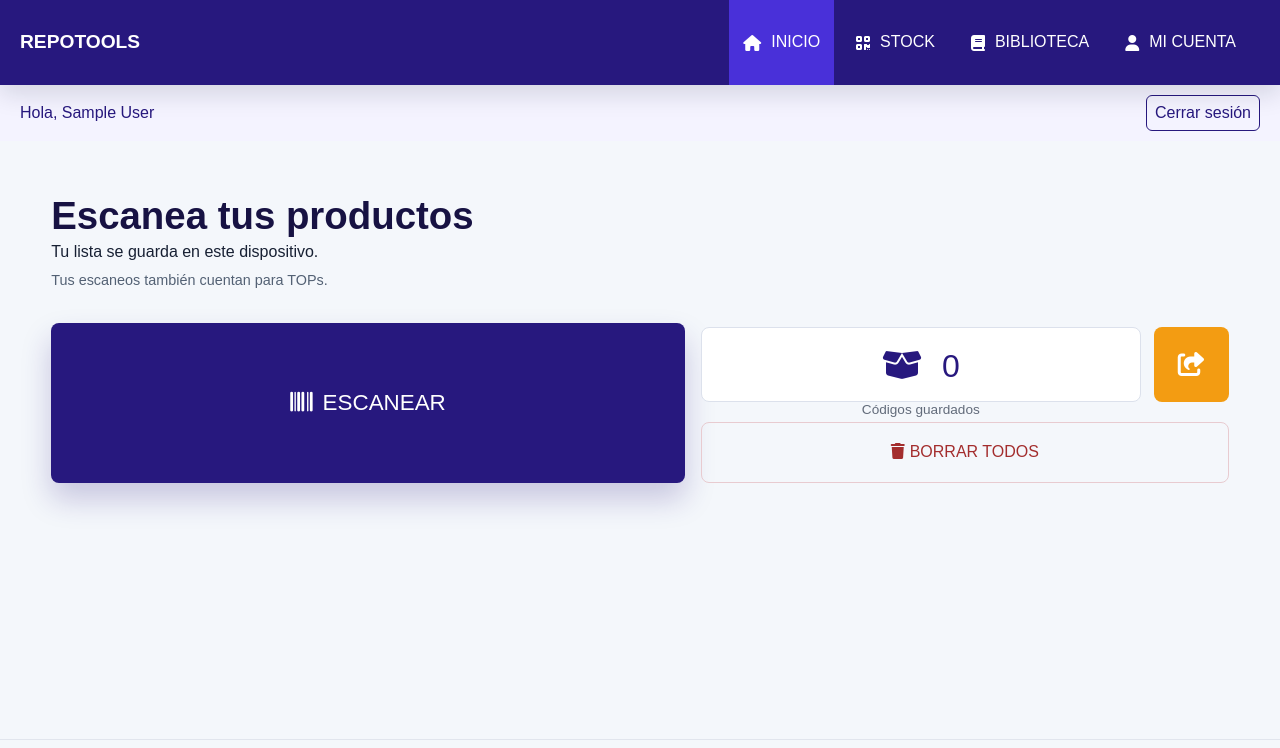
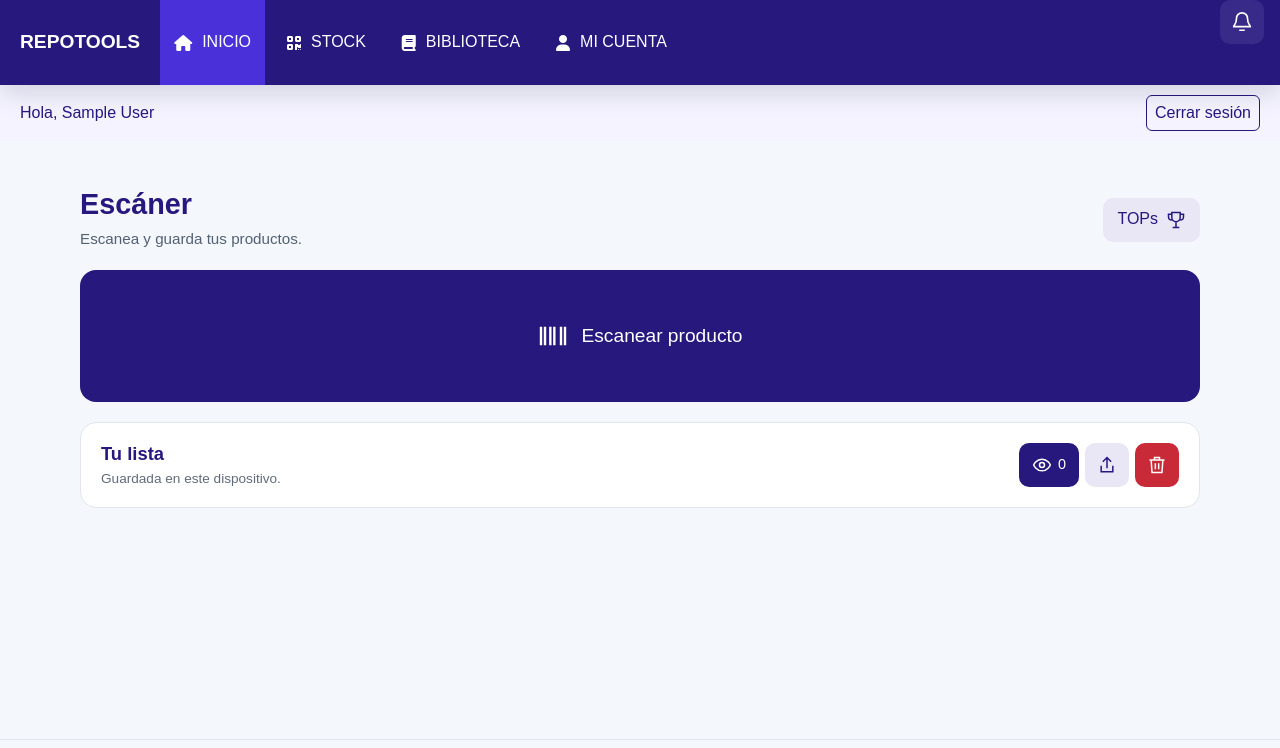
Before and after one commit to totyr77-droid/repotools2, a PHP site: page / in a window 1280 px wide. Shown: the top 748 px of the page. Run offline with PHP 8.4, Linux system fonts and the light colour scheme; the visitor is signed in with stand-in values (Sample User, id 1); data that the repository does not hold is empty; some libraries are stand-ins or nearby versions; some web fonts are replaced.

Commit message:
Refresh home design and add private report notifications

```diff
--- /dev/null
+++ b/css/home.css
@@ -0,0 +1,24 @@
+.home-page .contenedor-main { display: flex; flex-direction: column; gap: 20px; width: 100%; max-width: 1120px; margin: 0 auto; align-items: stretch; }
+.home-page .app-resumen { display: flex; flex-wrap: wrap; align-items: center; justify-content: space-between; gap: 12px; margin: 0; padding: 0; text-align: left; }
+.home-page .app-resumen h1 { font-size: 1.8rem; margin: 0; color: #27187e; }
+.home-page .app-resumen p { margin: 8px 0 0; color: #536174; font-size: .95rem; line-height: 1.4; }
+.home-tops { display: inline-flex; align-items: center; gap: 8px; min-height: 44px; padding: 10px 14px; border-radius: 10px; background: #e9e6f5; color: #27187e; text-decoration: none; }
+.home-tops svg { width: 20px; height: 20px; }
+.home-page #scanStatsStatus:empty { display: none; }
+.home-page #scanStatsStatus { width: 100%; color: #a32d2d; }
+.home-page #boton { display: flex; align-items: center; justify-content: center; gap: 12px; width: 100%; min-height: 132px; height: auto; margin: 0; padding: 24px; border-radius: 16px; background: #27187e; color: white; font-size: 1.2rem; box-shadow: none; }
+.home-page #boton svg { width: 32px; height: 32px; }
+.home-list { padding: 20px; background: white; border: 1px solid #e1e5ed; border-radius: 16px; }
+.home-list-heading { display: flex; justify-content: space-between; align-items: center; gap: 12px; }
+.home-list-heading > div:first-child { flex: 1; min-width: 0; }
+.home-list-heading h2 { font-size: 1.15rem; color: #27187e; }
+.home-list-heading p { margin-top: 6px; font-size: .85rem; color: #626b7a; }
+.home-list-actions, .home-page .box-tools { display: flex; align-items: center; gap: 6px; width: auto; margin: 0; flex-shrink: 0; }
+.home-page #ver, .home-page #compartir, .home-page #borrarD { display: flex; flex-direction: row; flex: none; align-items: center; justify-content: center; gap: 6px; width: 44px; min-height: 44px; height: 44px; padding: 10px; border: 0; margin: 0; border-radius: 10px; background: #e9e6f5; color: #27187e; box-shadow: none; font-size: .9rem; }
+.home-page #ver { width: auto; min-width: 60px; background: #27187e; color: white; }
+.home-page #ver::after { content: none; }
+.home-page #borrarD { background: #c92a38; color: white; }
+.home-list-actions svg { width: 20px; height: 20px; flex-shrink: 0; }
+.home-page .info[hidden] { display: none !important; }
+@media (max-width: 540px) { .home-list { padding: 14px; } .home-list-heading { gap: 8px; } .home-page #boton { min-height: 120px; } }
+.home-page > main { justify-content: flex-start; align-items: stretch; }
--- /dev/null
+++ b/css/notifications.css
@@ -0,0 +1,19 @@
+.notification-control { position: relative; margin-left: auto; margin-right: 16px; flex-shrink: 0; }
+#openNotifications { position: relative; display: grid; place-items: center; width: 44px; height: 44px; border-radius: 10px; color: white; background: #ffffff14; cursor: pointer; }
+#openNotifications svg { width: 22px; height: 22px; }
+#notificationBadge { position: absolute; top: -3px; right: -3px; min-width: 18px; padding: 2px 4px; border-radius: 12px; background: #c92a38; color: white; font-size: .7rem; }
+.notification-panel { position: absolute; right: 0; top: calc(100% + 12px); width: min(360px, calc(100vw - 24px)); max-height: min(560px, calc(100dvh - 100px)); overflow-y: auto; padding: 16px; border: 1px solid #e1e5ed; border-radius: 14px; background: white; color: #172033; box-shadow: 0 12px 36px #17203326; z-index: 200; }
+.notification-heading { display: flex; align-items: center; justify-content: space-between; gap: 12px; }
+.notification-panel { text-align: left; }
+.notification-heading h2 { font-size: 1.1rem; color: #27187e; }
+#closeNotifications { width: 44px; height: 44px; font-size: 1.6rem; color: #62577e; background: transparent; cursor: pointer; }
+#readAllNotifications { width: 100%; min-height: 44px; padding: 8px; background: #f0eef8; color: #27187e; border-radius: 8px; margin: 8px 0; cursor: pointer; }
+#notificationStatus { font-size: .9rem; color: #626b7a; line-height: 1.5; }
+#notificationStatus:empty { display: none; }
+.notification-item { display: block; padding: 14px 10px; border-bottom: 1px solid #e1e5ed; color: #172033; text-decoration: none; line-height: 1.4; overflow-wrap: anywhere; }
+.notification-item strong, .notification-item span, .notification-item time { display: block; }
+.notification-item span { font-size: .85rem; margin-top: 4px; color: #536174; }
+.notification-item time { margin-top: 6px; color: #626b7a; font-size: .75rem; }
+.notification-item[data-unread] { background: #f4f3ff; border-left: 3px solid #27187e; }
+.notification-control [hidden] { display: none !important; }
+@media (max-width: 768px) { .notification-panel { position: fixed; top: calc(72px + env(safe-area-inset-top, 0px)); right: 12px; } }
--- a/includes/database.php
+++ b/includes/database.php
@@ -87,6 +87,11 @@ function initialize_database(PDO $db): void {
             $db->exec("CREATE TABLE library_imports (user_id {$ref} NOT NULL REFERENCES users(id), source_library_id {$ref} NOT NULL, library_id {$ref} NOT NULL REFERENCES libraries(id), PRIMARY KEY(user_id, source_library_id))");
             $db->exec('INSERT INTO app_schema_migrations (version) VALUES (4)');
         }
+        if (!$db->query('SELECT version FROM app_schema_migrations WHERE version = 5')->fetchColumn()) {
+            $db->exec("CREATE TABLE notifications (id {$id}, user_id {$ref} NOT NULL REFERENCES users(id), event_key TEXT NOT NULL UNIQUE, type TEXT NOT NULL, title TEXT NOT NULL, body TEXT NOT NULL, report_id {$ref} REFERENCES product_reports(id), created_at {$timestamp} NOT NULL DEFAULT CURRENT_TIMESTAMP, read_at {$timestamp})");
+            $db->exec('CREATE INDEX notifications_user ON notifications(user_id, id)');
+            $db->exec('INSERT INTO app_schema_migrations (version) VALUES (5)');
+        }
         $db->commit();
     } catch (Throwable $error) {
         if ($db->inTransaction()) $db->rollBack();
--- a/includes/reports.php
+++ b/includes/reports.php
@@ -106,6 +106,11 @@ function review_product_report(PDO $db, array $user, int $id, array $input): arr
             if ($report['user_id'] !== null) $db->prepare('INSERT INTO report_rewards (report_id, user_id) VALUES (?, ?) ON CONFLICT(report_id) DO NOTHING')->execute([$id, $report['user_id']]);
         }
         $db->prepare('UPDATE product_reports SET status = ?, reviewed_by = ?, review_note = ?, reviewed_at = CURRENT_TIMESTAMP WHERE id = ? AND status = ?')->execute([$decision, $user['id'], trim($note), $id, 'pending']);
+        if ($report['user_id'] !== null) {
+            $title = $decision === 'approved' ? 'Tu reporte fue aprobado' : 'Tu reporte fue rechazado';
+            $body = 'EAN ' . $report['ean'] . ($decision === 'approved' ? ' · Actualizamos el producto.' : ' · ' . trim($note));
+            $db->prepare('INSERT INTO notifications (user_id, event_key, type, title, body, report_id) VALUES (?, ?, ?, ?, ?, ?) ON CONFLICT(event_key) DO NOTHING')->execute([$report['user_id'], 'report:' . $id . ':' . $decision, 'report_review', $title, $body, $id]);
+        }
         $db->commit(); return report_detail($db, $id, 'user:' . $user['id'], true);
     } catch (Throwable $error) { if ($db->inTransaction()) $db->rollBack(); throw $error; }
 }
--- a/index.php
+++ b/index.php
@@ -8,30 +8,32 @@ include 'vistas/header.vista.php';
   <?php endif; ?>
   <div class="contenedor-main">
     <div class="app-resumen">
-      <h1>Escanea tus productos</h1>
-      <p>Tu lista se guarda en este dispositivo.</p>
-      <?php if (current_user()): ?><p id="scanStatsStatus" class="scan-stats-status" role="status">Tus escaneos también cuentan para TOPs.</p><?php endif; ?>
+      <div><h1>Escáner</h1><p>Escanea y guarda tus productos.</p></div>
+      <a class="home-tops" href="tops.php">TOPs <svg viewBox="0 0 24 24" fill="none" stroke="currentColor" stroke-width="1.8" aria-hidden="true"><path d="M7 3h10v6a5 5 0 0 1-10 0ZM7 5H3v3a4 4 0 0 0 4 4m10-7h4v3a4 4 0 0 1-4 4m-5 2v6m-4 1h8"/></svg></a>
+      <?php if (current_user()): ?><p id="scanStatsStatus" class="scan-stats-status" role="status"></p><?php endif; ?>
     </div>
 
     <!--BOTON SCANER-->
-    <button id="boton" type="button"><i class="fa-solid fa-barcode"></i>ESCANEAR</button>
+    <button id="boton" type="button"><svg viewBox="0 0 24 24" fill="none" stroke="currentColor" stroke-width="1.8" aria-hidden="true"><path d="M3 5v14M6 5v14M10 5v14M13 5v14M18 5v14M21 5v14"/></svg>Escanear producto</button>
 
     <!--BOTON VER-->
+    <section class="home-list"><div class="home-list-heading"><div><h2>Tu lista</h2><p>Guardada en este dispositivo.</p></div><div class="home-list-actions">
     <div class="box-tools" id="resultados">
       <button class="resultados-box" id="ver" type="button" aria-label="Ver codigos escaneados">
-        <p><i class="fa-solid fa-box-open"></i><span id="cantidad"></span></p>
+        <svg viewBox="0 0 24 24" fill="none" stroke="currentColor" stroke-width="1.8" aria-hidden="true"><path d="M2 12s3-7 10-7 10 7 10 7-3 7-10 7S2 12 2 12Z"/><circle cx="12" cy="12" r="3"/></svg><span id="cantidad"></span>
       </button>
       <button class="compartir" id="compartir" type="button" aria-label="Compartir codigos">
-        <i class="fa-solid fa-share-from-square"></i>
+        <svg viewBox="0 0 24 24" fill="none" stroke="currentColor" stroke-width="1.8" aria-hidden="true"><path d="M12 16V3m-5 5 5-5 5 5M5 13v7h14v-7"/></svg>
       </button>
     </div>
 
     <!--BOTON BORRAR-->
-    <button class="borrar-box" id="borrarD" type="button"><i class="fa-solid fa-trash"></i>BORRAR TODOS</button>
+    <button class="borrar-box" id="borrarD" type="button" aria-label="Borrar todos los códigos" title="Borrar todos los códigos"><svg viewBox="0 0 24 24" fill="none" stroke="currentColor" stroke-width="1.8" aria-hidden="true"><path d="M3 6h18M9 6V3h6v3M5 6l1 15h12l1-15M10 10v7m4-7v7"/></svg></button>
+    </div></div></section>
   </div>
 
   <!-- BOX INFO -->
-  <div class="info">
+  <div class="info" hidden>
     <div class="info-contenedor">
       <div class="infotitulo">
         <p><i class="fa-solid fa-circle-info"></i>INFORMACION DE ESCANEOS</p>
--- a/js/reports-page.js
+++ b/js/reports-page.js
@@ -63,4 +63,6 @@
   }
   close.addEventListener('click', () => { if (!busy) dialog.close(); }); dialog.addEventListener('cancel', event => { if (busy) event.preventDefault(); }); dialog.addEventListener('close', () => { ++version; active = null; clearPhotos(); });
   form.addEventListener('submit', event => { event.preventDefault(); review('approved'); }); reject.addEventListener('click', () => review('rejected')); load();
+  const linkedReport = new URL(location.href).searchParams.get('report');
+  if (/^[1-9]\d*$/.test(linkedReport || '')) open(Number(linkedReport));
 })();
--- a/vistas/footer.vista.php
+++ b/vistas/footer.vista.php
@@ -55,5 +55,6 @@
 <?php endif; ?>
 <script src="js/botones.js"></script>
 <script src="js/report-notifications.js"></script>
+<script src="js/notifications.js"></script>
 </body>
 </html>
--- a/vistas/header.vista.php
+++ b/vistas/header.vista.php
@@ -38,6 +38,8 @@ if (current_user()) {
     <?php if (!empty($paginaBiblioteca) || !empty($paginaInicio)): ?><link href="css/library.css" rel="stylesheet" type="text/css"><link href="css/ean-scanner.css" rel="stylesheet" type="text/css"><?php endif; ?>
     <?php if (!empty($paginaStock)): ?><link href="css/library.css" rel="stylesheet" type="text/css"><link href="css/ean-scanner.css" rel="stylesheet" type="text/css"><?php endif; ?>
     <link href="css/responsive.css" rel="stylesheet" type="text/css">
+    <link href="css/notifications.css" rel="stylesheet" type="text/css">
+    <?php if (!empty($paginaInicio)): ?><link href="css/home.css" rel="stylesheet" type="text/css"><?php endif; ?>
     <?php if (!empty($paginaInicio)): ?><link href="css/results-viewer.css" rel="stylesheet" type="text/css"><?php endif; ?>
   </head>
   <body<?= !empty($paginaInicio) ? ' class="home-page"' : (!empty($paginaBiblioteca) ? ' class="library-page"' : '') ?>>
@@ -61,6 +63,17 @@ if (current_user()) {
           <a href="cuenta.php"><i class="fa-solid fa-user"></i><?= current_user() ? 'MI CUENTA' : 'ENTRAR' ?></a>
         </nav>
 
+        <?php if (current_user()): ?>
+        <div class="notification-control">
+          <button id="openNotifications" type="button" aria-label="Notificaciones" aria-expanded="false" aria-controls="notificationPanel"><svg viewBox="0 0 24 24" fill="none" stroke="currentColor" stroke-width="1.8" aria-hidden="true"><path d="M18 8a6 6 0 0 0-12 0c0 7-3 7-3 9h18c0-2-3-2-3-9ZM9 21h6"/></svg><span id="notificationBadge" hidden></span></button>
+          <section id="notificationPanel" class="notification-panel" aria-label="Notificaciones" hidden>
+            <div class="notification-heading"><h2>Notificaciones</h2><button id="closeNotifications" type="button" aria-label="Cerrar notificaciones">×</button></div>
+            <button id="readAllNotifications" type="button" hidden>Marcar todas como leídas</button>
+            <p id="notificationStatus" role="status"></p><div id="notificationList"></div>
+          </section>
+        </div>
+        <script>window.repotoolsNotifications = <?= json_encode(['csrf' => csrf_token()], JSON_HEX_TAG | JSON_HEX_AMP | JSON_HEX_APOS | JSON_HEX_QUOT) ?>;</script>
+        <?php endif; ?>
         <button id="btn.nav-celular" class="botonMenu" type="button" aria-label="Abrir menu">
           <i id="btn-nav-celularA" class="fa-solid fa-angle-left"></i>
           <?php if ($navModerator): ?><span class="report-pending-badge report-menu-badge" data-report-pending<?= $navPending === 0 ? ' hidden' : '' ?> aria-label="<?= $navPending ?> reportes pendientes"><?= $navPending > 99 ? '99+' : $navPending ?></span><?php endif; ?>
```
Also changed, not shown: api/notificaciones.php (added, +31 -0 lines), index.html (+15 -7 lines), js/notifications.js (added, +56 -0 lines), tests/reports-api.cjs (+16 -0 lines), tests/reports.php (+3 -0 lines), README.md.
